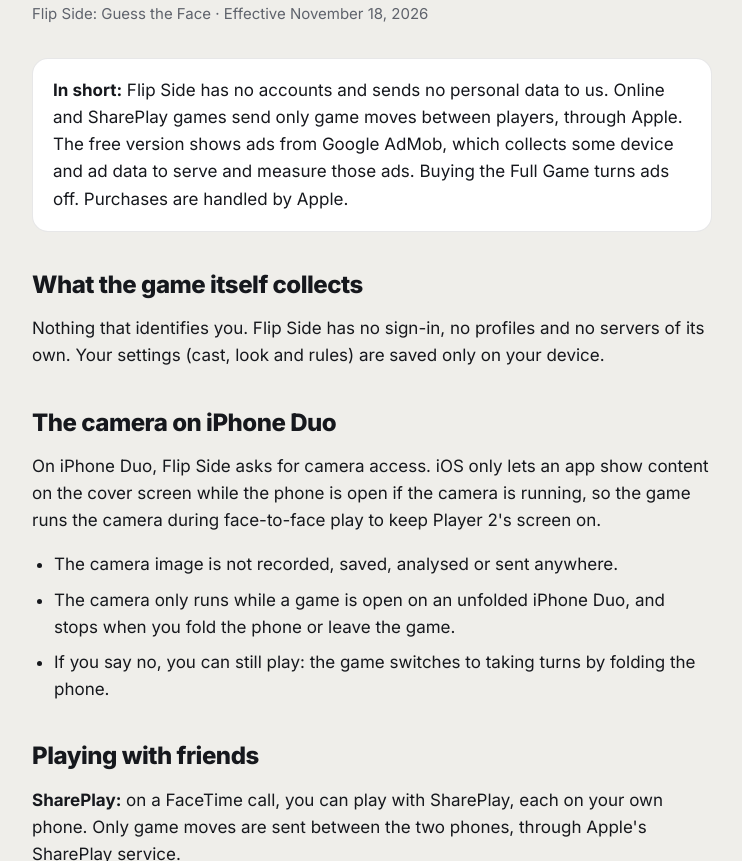
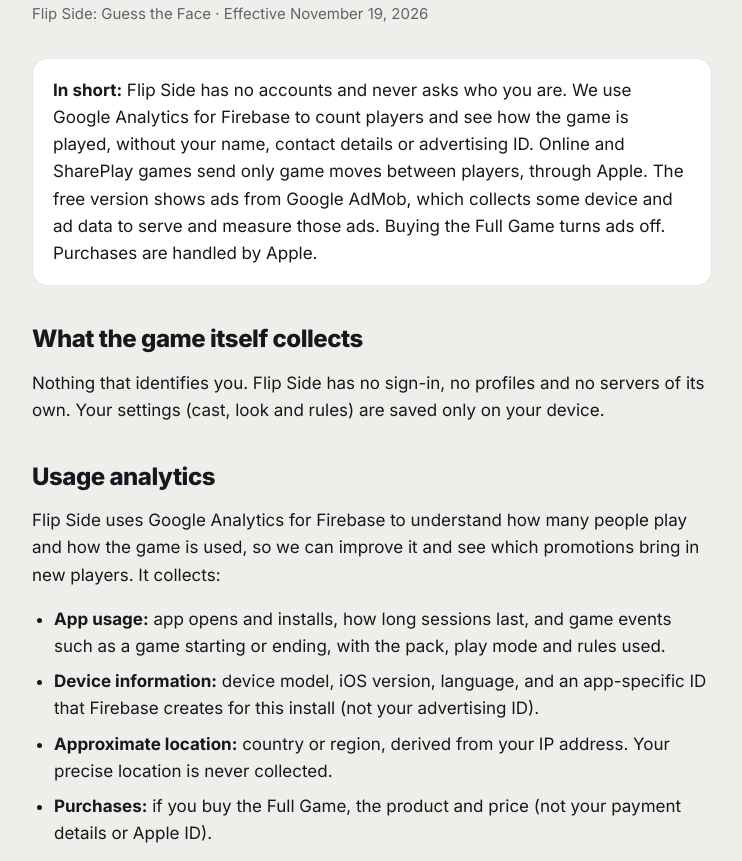
Before and after one commit to nelsonthegr8/flipside, a plain HTML site: page privacy.html in a window 1280 px wide. Shown: the part 177-1038 px from the top of the page, without its empty margins (268-1010 px from the left). Drawn offline with Linux system fonts and the light colour scheme.

Commit message:
Privacy policy: describe Google Analytics for Firebase
Co-Authored-By: Claude Opus 5.5 <noreply@anthropic.com>

```diff
--- a/privacy.html
+++ b/privacy.html
@@ -22,12 +22,22 @@
 
 <main class="wrap narrow doc">
   <h1>Privacy Policy</h1>
-  <p class="updated">Flip Side: Guess the Face · Effective November 18, 2026</p>
+  <p class="updated">Flip Side: Guess the Face · Effective November 19, 2026</p>
 
-  <p class="callout"><strong>In short:</strong> Flip Side has no accounts and sends no personal data to us. Online and SharePlay games send only game moves between players, through Apple. The free version shows ads from Google AdMob, which collects some device and ad data to serve and measure those ads. Buying the Full Game turns ads off. Purchases are handled by Apple.</p>
+  <p class="callout"><strong>In short:</strong> Flip Side has no accounts and never asks who you are. We use Google Analytics for Firebase to count players and see how the game is played, without your name, contact details or advertising ID. Online and SharePlay games send only game moves between players, through Apple. The free version shows ads from Google AdMob, which collects some device and ad data to serve and measure those ads. Buying the Full Game turns ads off. Purchases are handled by Apple.</p>
 
   <h2>What the game itself collects</h2>
   <p>Nothing that identifies you. Flip Side has no sign-in, no profiles and no servers of its own. Your settings (cast, look and rules) are saved only on your device.</p>
+
+  <h2>Usage analytics</h2>
+  <p>Flip Side uses Google Analytics for Firebase to understand how many people play and how the game is used, so we can improve it and see which promotions bring in new players. It collects:</p>
+  <ul>
+    <li><strong>App usage:</strong> app opens and installs, how long sessions last, and game events such as a game starting or ending, with the pack, play mode and rules used.</li>
+    <li><strong>Device information:</strong> device model, iOS version, language, and an app-specific ID that Firebase creates for this install (not your advertising ID).</li>
+    <li><strong>Approximate location:</strong> country or region, derived from your IP address. Your precise location is never collected.</li>
+    <li><strong>Purchases:</strong> if you buy the Full Game, the product and price (not your payment details or Apple ID).</li>
+  </ul>
+  <p>This data isn't linked to your identity and isn't used to track you across other companies' apps or websites. Google processes it under <a href="https://firebase.google.com/support/privacy">Firebase's privacy terms</a>. Detailed analytics data is kept for no longer than 14 months.</p>
 
   <h2>The camera on iPhone Duo</h2>
   <p>On iPhone Duo, Flip Side asks for camera access. iOS only lets an app show content on the cover screen while the phone is open if the camera is running, so the game runs the camera during face-to-face play to keep Player 2's screen on.</p>
@@ -61,13 +71,13 @@
   <p><strong>Turning ads off:</strong> the Full Game purchase removes all ads. After that, no ad requests are made.</p>
 
   <h2>Purchases</h2>
-  <p>The Full Game is an in-app purchase processed by Apple. We never see your payment details or Apple ID. Apple tells the app only whether the purchase is owned, so it can unlock content and restore it on your other devices.</p>
+  <p>The Full Game is an in-app purchase processed by Apple. We never see your payment details or Apple ID. Apple tells the app only whether the purchase is owned, so it can unlock content and restore it on your other devices. A completed purchase is also counted in our usage analytics, as described above.</p>
 
   <h2>Children</h2>
   <p>Flip Side is a general-audience game and is not directed at children under 13. We do not knowingly collect personal information from children. Ads are non-personalized.</p>
 
   <h2>Data sharing and sale</h2>
-  <p>We don't sell or share personal data. The only third party involved is Google AdMob, as described above, in the free version.</p>
+  <p>We don't sell personal data. The only third parties involved are Google Analytics for Firebase and, in the free version, Google AdMob, as described above.</p>
 
   <h2>Changes</h2>
   <p>If this policy changes, we'll update it here and change the date at the top.</p>
```
